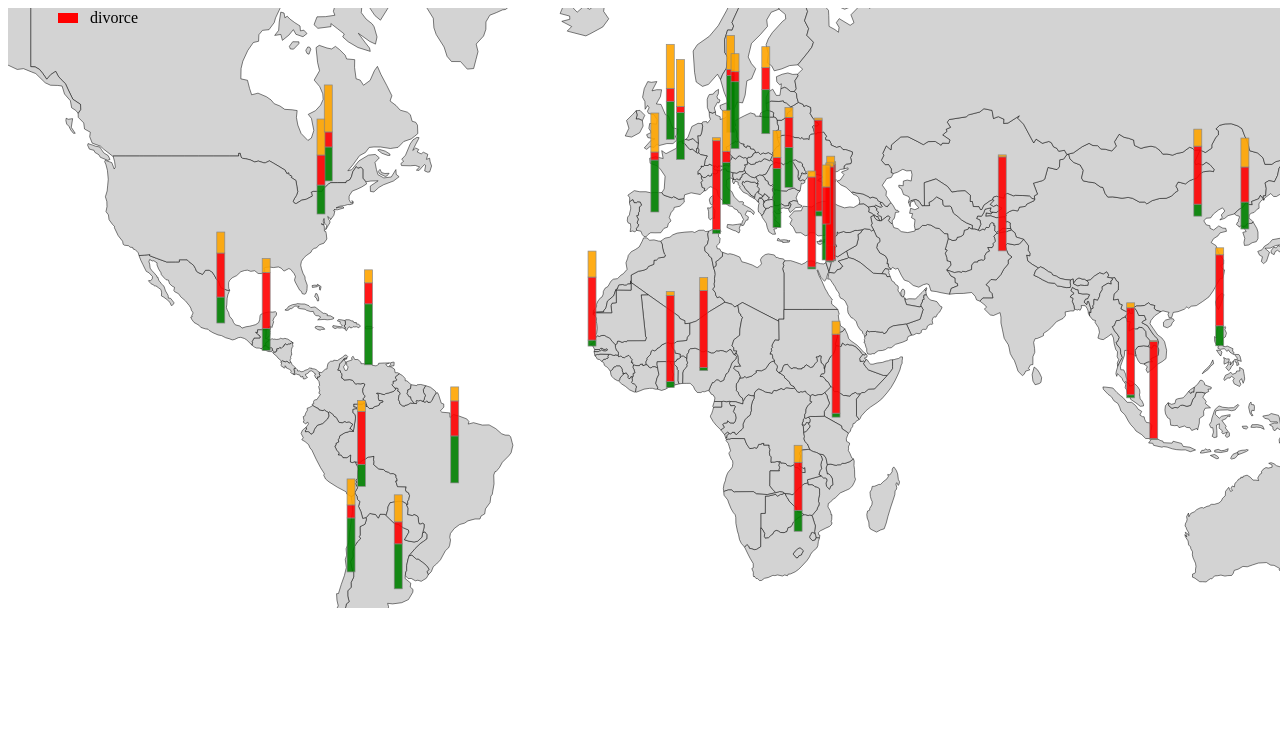
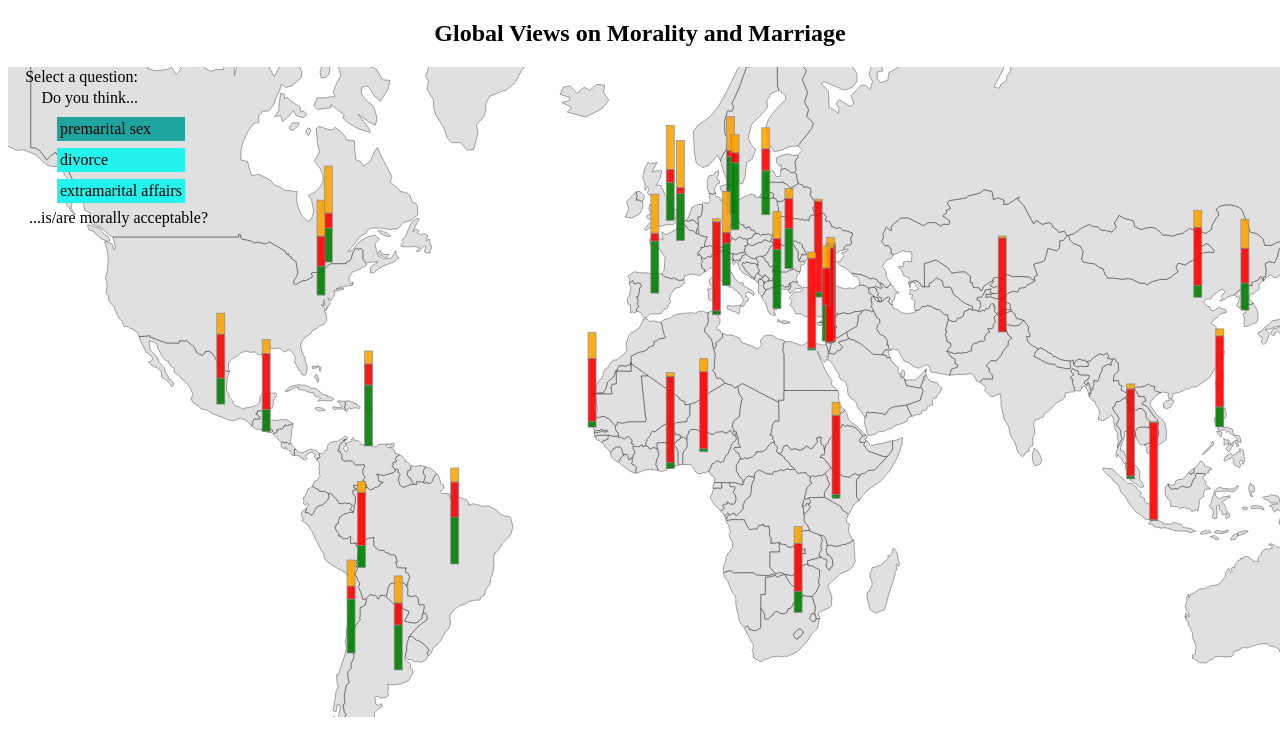
Before and after one commit to olafwied/D3.js_Global_Morality, a plain HTML site: page index.html in a window 1280 px wide. Shown: the top 756 px of the page. Drawn offline with nearby package versions, Linux system fonts and the light colour scheme.

Commit message:
Version before Feedback
Added buttons to select questions.
Click on and mouseover events.
Added legend and title.

```diff
--- a/data_final_geo_3.csv
+++ b/data_final_geo_3.csv
@@ -1,4 +1,4 @@
-country,question,acceptable,unacceptable,not an issue,depends,refused,longitude,latitude
+country,question,acceptable,unacceptable,not a moral issue,depends,refused,longitude,latitude
 United States  ,divorce,33,22,36,6,2,-77.02,39.91
 United States  ,affair,4,84,10,1,2,-77.02,39.91
 United States  ,unmarried,29,30,36,1,3,-77.02,39.91
--- a/index.html
+++ b/index.html
@@ -4,18 +4,41 @@
   <meta charset="utf-8">
   <script src="http://d3js.org/d3.v3.min.js"></script>
     <style>
+    div.question_button {
+      position: fixed;
+      top: 110px;
+      left: 50px;
+    }
+
+    div.question_button div {
+      background-color: rgb(34, 243, 236);
+      padding: 3px;
+      margin: 7px;
+    }
+
+    h2 {
+        text-align: center;
+        color: black;
+      }
     </style>
     <script type="text/javascript">
+
+
 
       var color = d3.scale.ordinal()
                     .range(['green','red','orange']);
 
 
       function draw(geo_data) {
+
+        d3.select("body")
+          .append("h2")
+          .text("Global Views on Morality and Marriage");
+
         "use strict";
         var margin = 75,
             width = 1400 - margin,
-            height = 600 - margin;
+            height = 650 - margin;
 
         var svg = d3.select("body")
             .append("svg")
@@ -26,7 +49,7 @@
 
         var projection = d3.geo.mercator()
                                .scale(260)
-                               .translate([width / 2, height / 1.3]);
+                               .translate([width / 2, height / 1.35]);
 
         var path = d3.geo.path().projection(projection);
 
@@ -37,7 +60,38 @@
                      .attr('d', path)
                      .style('fill', 'lightGrey')
                      .style('stroke', 'black')
-                     .style('stroke-width', 0.5);
+                     .style('stroke-width', 0.5)
+                     .style("opacity",0.7);
+
+        //add text
+          var legend = svg.append("g")
+            .attr("class", "legend");
+
+
+          legend.append("text")
+              .attr("x", 130)
+              .attr("y", 9)
+              .attr("dy", ".35em")
+              .style("text-anchor", "end")
+              .text(function(d) { return "Select a question:"; });
+
+          legend.append("text")
+              .attr("x", 130)
+              .attr("y", 30)
+              .attr("dy", ".35em")
+              .style("text-anchor", "end")
+              .text(function(d) { return "Do you think..."; });
+          legend.append("text")
+              .attr("x", 200)
+              .attr("y", 150)
+              .attr("dy", ".35em")
+              .style("text-anchor", "end")
+              .text(function(d) { return "...is/are morally acceptable?"; });
+
+
+
+
+        var questions = ["unmarried","divorce","affair"];
 
 
 
@@ -45,36 +99,120 @@
 
         function plot_bars(data) {
 
+          //var selected_question = 'unmarried';
+
+          function new_question(data,q){
+
             var data = data.filter(function(d){
-            return d['question'] === 'unmarried';
+              return d['question'] === q;
              });
 
             var answers = d3.layout.stack()(
-            ["acceptable","unacceptable","not an issue"].map(function(answer){
+            ["acceptable","unacceptable","not a moral issue"].map(function(answer){
               return data.map(function(d){
                 return {country: d.country, answer: answer, x: [d.longitude,d.latitude], y: +d[answer]};
               });
             })
             );
 
-          //add legends
-          var legend = svg.append("g")
-            .attr("class", "legend");
+            var answer = svg.selectAll("g.answer")
+                            .data(answers);
 
-          legend.append("rect")
-              .attr("x", 50)
-              .attr("y",5)
-              .attr("width", 20)
-              .attr("height", 10)
-              .style("fill", 'red');
+            answer.exit().remove();
 
-          legend.append("text")
-              .attr("x", 130)
-              .attr("y", 9)
-              .attr("dy", ".35em")
-              .style("text-anchor", "end")
-              .text(function(d) { return "divorce"; });
+            var rect = answer.selectAll("rect")
+                             .data(Object);
+            rect.remove();
 
+            answer.enter()
+                  .append("svg:g")
+                  .attr("class","answer")
+                  .style("fill", function(d, i) {
+                    return color(i);
+                  });
+
+            var bar_width = 8;
+            //Add a rect for each date
+            var rect = answer.selectAll("rect")
+                             .data(Object);
+            rect.enter()
+                 .append("svg:rect")
+                 .attr("x",function(d){
+                  return projection([d.x[0],d.x[1]])[0] - bar_width/2;
+                 })
+                 .attr("y",function(d){
+                  return projection([d.x[0],d.x[1]])[1] -d.y - d.y0;
+                 })
+                 .attr("height",function(d){
+                  return d.y;
+                 })
+                 .attr("width",bar_width)
+                 .attr("opacity",0.9)
+                 .attr("stroke",'grey')
+                 .attr("stroke-width",0.7)
+                 .on("mouseover",function(d){
+                    var xPos = parseFloat(d3.select(this).attr("x"));
+                    var yPos = parseFloat(d3.select(this).attr("y"));
+                    var height = parseFloat(d3.select(this).attr("height"))
+
+                    d3.select(this).attr("stroke-width",1)
+                                   .attr("stroke","black");
+                    svg.append("text")
+                      .attr("class","tooltip")
+                      .attr("x",xPos + 20)
+                      .attr("y",yPos +height/2)
+                      .text(d.country+": "+d.answer + ": " + d.y +"%");
+                 })
+                 .on("mouseout",function(){
+                    d3.select(this).attr("stroke-width",0.7)
+                                   .attr("stroke","grey");
+                    svg.select(".tooltip").remove();
+                 });
+
+          }
+
+          var buttons = d3.select("body")
+                          .append("div")
+                          .attr("class","question_button")
+                          .selectAll("div")
+                          .data(questions)
+                          .enter()
+                          .append("div")
+                          .text(function(d){
+                            if (d === "unmarried"){return "premarital sex";}
+                            else if (d === "affair"){return "extramarital affairs";}
+                            else {return d;}
+                          })
+                          .style("background",function(d){
+                            if (d === "unmarried"){return "rgb(30,165,160)";}
+                          });
+
+          buttons.on("click",function(d){
+            d3.select(".question_button")
+              .selectAll("div")
+              .transition()
+              .duration(200)
+              .style("background","rgb(34, 243, 236)");
+
+            d3.select(this)
+              .transition()
+              .duration(200)
+              .style("background","rgb(30,165,160)");
+            new_question(data,d);
+          });
+
+          var data2 = data.filter(function(d){
+            return d['question'] === "unmarried"; //first question
+          });
+
+
+          var answers = d3.layout.stack()(
+            ["acceptable","unacceptable","not a moral issue"].map(function(answer){
+              return data2.map(function(d){
+                return {country: d.country, answer: answer, x: [d.longitude,d.latitude], y: +d[answer]};
+              });
+            })
+            );
 
             //plot bars
 
@@ -127,69 +265,12 @@
                              });
 
 
-
-            /*
-            function agg_year(leaves) {
-                var total = d3.sum(leaves, function(d) {
-                    return d['attendance'];
-                });
-
-                var coords = leaves.map(function(d) {
-                    return projection([+d.long, +d.lat]);
-                });
-
-                var center_x = d3.mean(coords, function(d) {
-                    return d[0];
-                });
-
-                var center_y = d3.mean(coords, function(d) {
-                    return d[1];
-                });
-
-                return {
-                  'attendance' : total,
-                  'x' : center_x,
-                  'y' : center_y
-                };
         }
 
-            var nested = d3.nest()
-                           .key(function(d) {
-                              return d['date'].getUTCFullYear();
-                           })
-                           .rollup(agg_year)
-                           .entries(data);
 
-            var attendance_max = d3.max(nested, function(d) {
-                return d.values['attendance'];
-            });
-
-            var radius = d3.scale.sqrt()
-                           .domain([0, attendance_max])
-                           .range([0, 15]);
-
-            svg.append('g')
-               .attr("class", "bubble")
-               .selectAll("circle")
-               .data(nested)
-               .enter()
-               .append("circle")
-               .attr('cx', function(d) { return d.values['x']; })
-               .attr('cy', function(d) { return d.values['y']; })
-               .attr('r', function(d) {
-                    return radius(d.values['attendance']);
-               })
-               .attr('fill', 'rgb(247, 148, 32)')
-               .attr('stroke', 'black')
-               .attr('stroke-width', 0.7)
-               .attr('opacity', 0.7);
-               debugger;
-            */
-        }
 
         //var format = d3.time.format("%d-%m-%Y (%H:%M h)");
-
-        d3.csv("data_final_geo_3.csv", plot_bars);
+        d3.csv("data_final_geo_3.csv",plot_bars);
       };
       </script>
   </head>
```
Also changed, not shown: 1 other file. Lines whose indentation alone changed are shown as unchanged.
